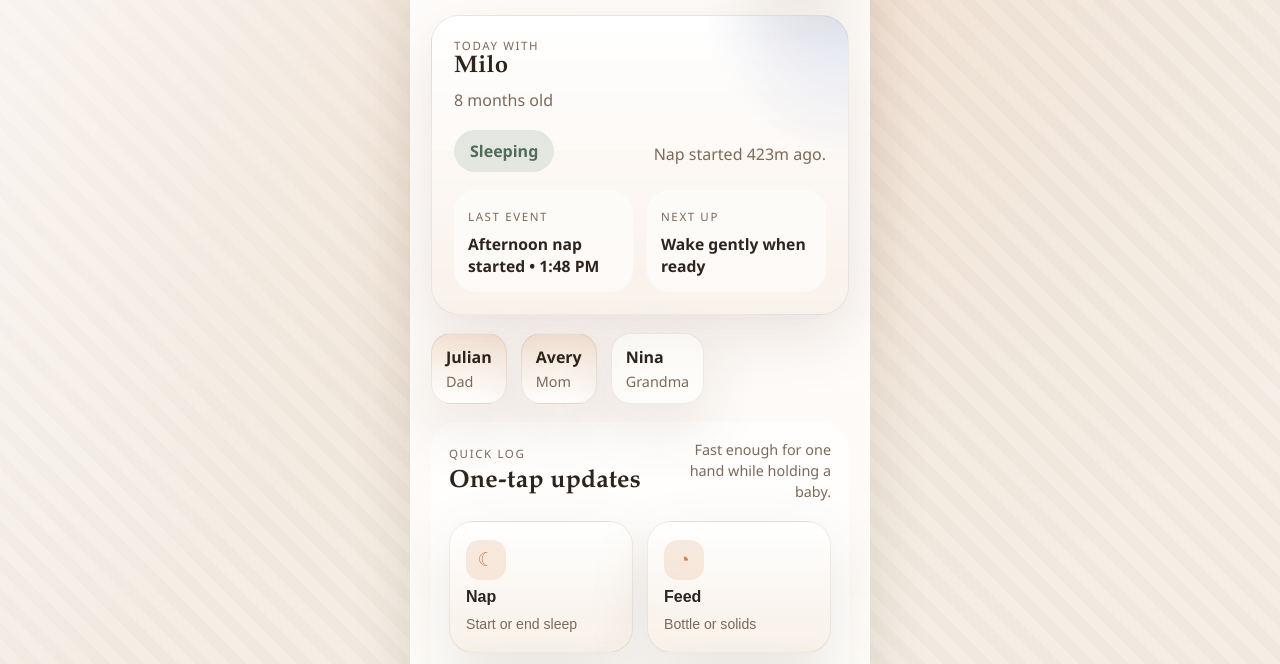
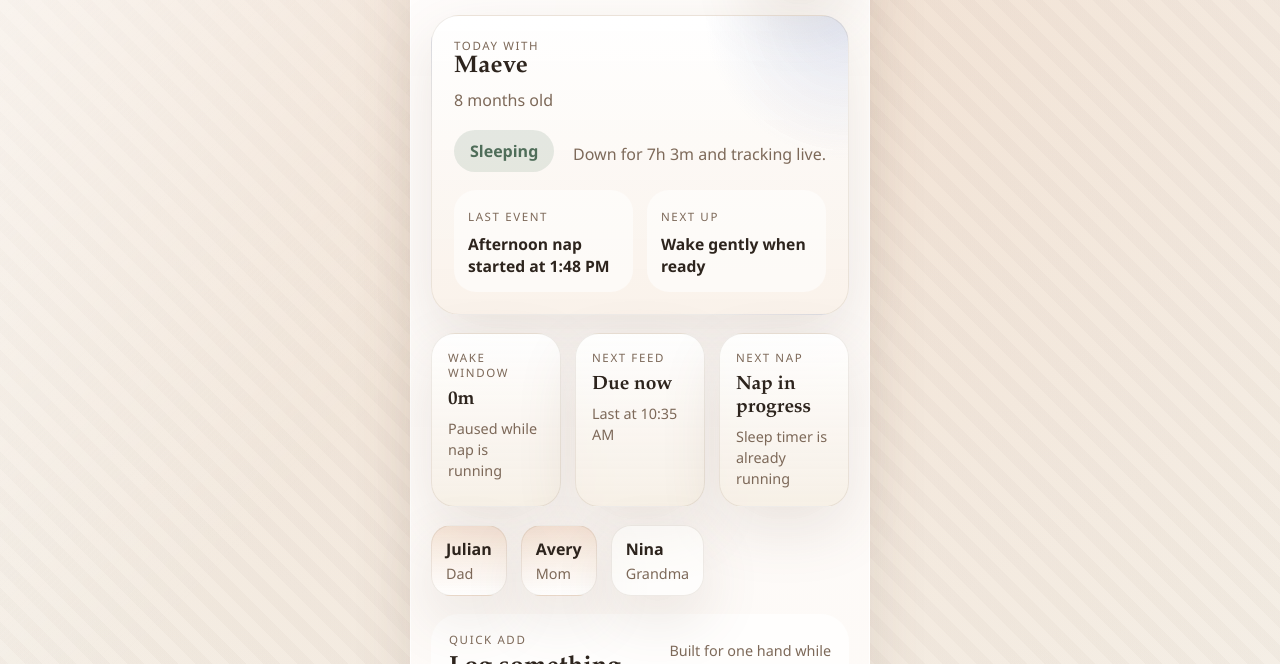
Before and after one commit to jharding105-boop/little-rhythm, a plain HTML site: page index.html in a window 1280 px wide. Shown: the part 128-792 px from the top of the page. Drawn offline with Linux system fonts and the light colour scheme.

Commit message:
Add files via upload

```diff
--- a/app.js
+++ b/app.js
@@ -27,16 +27,19 @@ const awakeState = document.getElementById("awake-state");
 const heroSummary = document.getElementById("hero-summary");
 const lastEvent = document.getElementById("last-event");
 const nextEvent = document.getElementById("next-event");
+const focusGrid = document.getElementById("focus-grid");
 const caregiverRow = document.getElementById("caregiver-row");
 const actionGrid = document.getElementById("action-grid");
 const statsGrid = document.getElementById("stats-grid");
 const timelineCaption = document.getElementById("timeline-caption");
 const timelineList = document.getElementById("timeline-list");
 const insightsList = document.getElementById("insights-list");
+const routineList = document.getElementById("routine-list");
 const notesList = document.getElementById("notes-list");
 
 const actionTemplate = document.getElementById("action-template");
 const statTemplate = document.getElementById("stat-template");
+const focusTemplate = document.getElementById("focus-template");
 const timelineTemplate = document.getElementById("timeline-template");
 const stackItemTemplate = document.getElementById("stack-item-template");
 
@@ -101,10 +104,11 @@ function renderActions() {
 
   payload.quickActions.forEach((action) => {
     const button = actionTemplate.content.firstElementChild.cloneNode(true);
+    const actionCopy = getActionCopy(action);
     button.dataset.action = action.id;
     button.querySelector(".action-icon").textContent = action.icon;
-    button.querySelector(".action-title").textContent = action.title;
-    button.querySelector(".action-detail").textContent = action.detail;
+    button.querySelector(".action-title").textContent = actionCopy.title;
+    button.querySelector(".action-detail").textContent = actionCopy.detail;
     button.addEventListener("click", () => handleQuickAction(action.id));
     actionGrid.appendChild(button);
   });
@@ -231,22 +235,25 @@ function renderApp() {
   const latest = sortedTimeline[0];
   const metrics = buildMetrics(sortedTimeline);
   const currentlySleeping = Boolean(state.activeSleepStart);
-  const nextRhythm = currentlySleeping ? "Wake gently when ready" : payload.upcoming[0] || "No upcoming routine";
+  const nextRhythm = currentlySleeping ? "Wake gently when ready" : metrics.nextSleepText;
 
   awakeState.textContent = currentlySleeping ? "Sleeping" : "Awake";
   awakeState.classList.toggle("is-sleeping", currentlySleeping);
   heroSummary.textContent = currentlySleeping
-    ? `Nap started ${formatRelativeTime(state.activeSleepStart)}.`
-    : `${metrics.totalSleep} total sleep so far with ${metrics.feedCount} feeds logged today.`;
-  lastEvent.textContent = latest ? `${latest.title} • ${formatDisplayTime(latest.time)}` : "No entries yet";
+    ? `Down for ${formatRelativeDuration(state.activeSleepStart)} and tracking live.`
+    : `${metrics.currentWakeWindow} awake so far. ${metrics.nextFeedText} next feels about right.`;
+  lastEvent.textContent = latest ? `${latest.title} at ${formatDisplayTime(latest.time)}` : "No entries yet";
   nextEvent.textContent = nextRhythm;
   timelineCaption.textContent = currentlySleeping
     ? "Shared live sleep session is running."
-    : `Last sync from ${getActiveCaregiver()}.`;
+    : `Most recent update from ${latest?.caregiver || getActiveCaregiver()}.`;
 
+  renderActions();
+  renderFocus(metrics);
   renderStats(metrics);
   renderTimeline(sortedTimeline);
   renderInsights(metrics, currentlySleeping);
+  renderRoutine();
   renderNotes(sortedTimeline);
 }
 
@@ -254,10 +261,10 @@ function renderStats(metrics) {
   statsGrid.innerHTML = "";
 
   const cards = [
-    { label: "Sleep today", value: metrics.totalSleep, detail: `${metrics.napCount} naps logged` },
-    { label: "Feeds", value: String(metrics.feedCount), detail: metrics.lastFeedText },
-    { label: "Diapers", value: String(metrics.diaperCount), detail: metrics.lastDiaperText },
-    { label: "Longest wake window", value: metrics.longestWakeWindow, detail: "Based on today's entries" },
+    { label: "Day sleep", value: metrics.totalSleep, detail: `${metrics.napCount} naps tracked today` },
+    { label: "Feeds today", value: String(metrics.feedCount), detail: metrics.lastFeedText },
+    { label: "Diapers today", value: String(metrics.diaperCount), detail: metrics.lastDiaperText },
+    { label: "Longest wake window", value: metrics.longestWakeWindow, detail: "Across completed naps today" },
   ];
 
   cards.forEach((card) => {
@@ -266,6 +273,36 @@ function renderStats(metrics) {
     node.querySelector(".stat-value").textContent = card.value;
     node.querySelector(".stat-detail").textContent = card.detail;
     statsGrid.appendChild(node);
+  });
+}
+
+function renderFocus(metrics) {
+  focusGrid.innerHTML = "";
+
+  const cards = [
+    {
+      label: "Wake window",
+      value: metrics.currentWakeWindow,
+      detail: state.activeSleepStart ? "Paused while nap is running" : "Since the last completed nap",
+    },
+    {
+      label: "Next feed",
+      value: metrics.nextFeedText,
+      detail: metrics.lastFeedText,
+    },
+    {
+      label: "Next nap",
+      value: metrics.nextSleepText,
+      detail: state.activeSleepStart ? "Sleep timer is already running" : "Based on today's rhythm",
+    },
+  ];
+
+  cards.forEach((card) => {
+    const node = focusTemplate.content.firstElementChild.cloneNode(true);
+    node.querySelector(".focus-label").textContent = card.label;
+    node.querySelector(".focus-value").textContent = card.value;
+    node.querySelector(".focus-detail").textContent = card.detail;
+    focusGrid.appendChild(node);
   });
 }
 
@@ -308,6 +345,17 @@ function renderInsights(metrics, currentlySleeping) {
   });
 }
 
+function renderRoutine() {
+  routineList.innerHTML = "";
+
+  payload.upcoming.forEach((detail, index) => {
+    const node = stackItemTemplate.content.firstElementChild.cloneNode(true);
+    node.querySelector(".stack-title").textContent = index === 0 ? "Coming up soon" : `Later today`;
+    node.querySelector(".stack-detail").textContent = detail;
+    routineList.appendChild(node);
+  });
+}
+
 function renderNotes(entries) {
   notesList.innerHTML = "";
 
@@ -337,6 +385,8 @@ function buildMetrics(entries) {
   const lastFeed = feedEntries[0];
   const lastDiaper = diaperEntries[0];
   const totalSleepMinutes = sleepEntries.reduce((sum, entry) => sum + entry.durationMinutes, 0);
+  const nextFeedMinutes = lastFeed ? minutesSince(lastFeed.time) : null;
+  const wakeWindowMinutes = computeCurrentWakeWindowMinutes(entries);
 
   return {
     totalSleep: totalSleepMinutes ? formatDuration(totalSleepMinutes) : "0m",
@@ -345,22 +395,24 @@ function buildMetrics(entries) {
     diaperCount: diaperEntries.length,
     lastFeedText: lastFeed ? `Last at ${formatDisplayTime(lastFeed.time)}` : "No feeds logged",
     lastDiaperText: lastDiaper ? `Last at ${formatDisplayTime(lastDiaper.time)}` : "No diapers logged",
-    currentWakeWindow: computeCurrentWakeWindow(entries),
+    currentWakeWindow: wakeWindowMinutes === null ? "Not enough data" : formatDuration(wakeWindowMinutes),
     longestWakeWindow: computeLongestWakeWindow(entries),
+    nextFeedText: buildNextFeedText(nextFeedMinutes),
+    nextSleepText: buildNextSleepText(wakeWindowMinutes),
   };
 }
 
-function computeCurrentWakeWindow(entries) {
+function computeCurrentWakeWindowMinutes(entries) {
   if (state.activeSleepStart) {
-    return "0m";
+    return 0;
   }
 
   const lastSleep = entries.find((entry) => entry.type === "sleep" && entry.endedAt);
   if (!lastSleep) {
-    return "Not enough data";
+    return null;
   }
 
-  return formatDuration(Math.max(1, Math.round((Date.now() - new Date(lastSleep.endedAt).getTime()) / 60000)));
+  return Math.max(1, Math.round((Date.now() - new Date(lastSleep.endedAt).getTime()) / 60000));
 }
 
 function computeLongestWakeWindow(entries) {
@@ -388,6 +440,20 @@ function updateClock() {
     minute: "2-digit",
     timeZone: payload.timezone || "America/New_York",
   }).format(new Date());
+}
+
+function getActionCopy(action) {
+  if (action.id === "sleep" && state.activeSleepStart) {
+    return {
+      title: "End nap",
+      detail: `Running ${formatRelativeDuration(state.activeSleepStart)}`,
+    };
+  }
+
+  return {
+    title: action.title,
+    detail: action.detail,
+  };
 }
 
 function isSameTrackerDay(entry) {
@@ -437,6 +503,46 @@ function formatDuration(totalMinutes) {
   return minutes ? `${hours}h ${minutes}m` : `${hours}h`;
 }
 
+function minutesSince(value) {
+  return Math.max(1, Math.round((Date.now() - new Date(value).getTime()) / 60000));
+}
+
+function buildNextFeedText(minutes) {
+  if (minutes === null) {
+    return "Follow hunger cues";
+  }
+
+  if (minutes < 120) {
+    return "Not soon";
+  }
+
+  if (minutes < 180) {
+    return "Within the hour";
+  }
+
+  return "Due now";
+}
+
+function buildNextSleepText(wakeWindowMinutes) {
+  if (state.activeSleepStart) {
+    return "Nap in progress";
+  }
+
+  if (wakeWindowMinutes === null) {
+    return "Watch sleepy cues";
+  }
+
+  if (wakeWindowMinutes < 90) {
+    return "Probably later";
+  }
+
+  if (wakeWindowMinutes < 150) {
+    return "Within the hour";
+  }
+
+  return "Due soon";
+}
+
 function createId(prefix) {
   return `${prefix}-${Date.now()}`;
 }
--- a/baby-data.js
+++ b/baby-data.js
@@ -2,7 +2,7 @@ window.BABY_TRACKER_PAYLOAD = {
   appName: "Little Rhythm",
   timezone: "America/New_York",
   child: {
-    name: "Milo",
+    name: "Maeve",
     ageLabel: "8 months old",
   },
   caregivers: [
@@ -78,7 +78,7 @@ window.BABY_TRACKER_PAYLOAD = {
     },
   ],
   upcoming: [
-    "Offer solids around 3:45 PM if he wakes in a good mood.",
+    "Offer solids around 3:45 PM if she wakes in a good mood.",
     "Try a stroller walk before dinner if the wake window runs long.",
     "Bath and pajamas usually start around 6:50 PM.",
   ],
--- a/index.html
+++ b/index.html
@@ -42,15 +42,17 @@
           </div>
         </section>
 
+        <section class="focus-grid" id="focus-grid" aria-label="Right now"></section>
+
         <section class="caregiver-row" id="caregiver-row" aria-label="Caregivers"></section>
 
         <section class="quick-panel">
           <div class="section-heading">
             <div>
-              <p class="eyebrow">Quick log</p>
-              <h2>One-tap updates</h2>
+              <p class="eyebrow">Quick add</p>
+              <h2>Log something fast</h2>
             </div>
-            <p class="section-note">Fast enough for one hand while holding a baby.</p>
+            <p class="section-note">Built for one hand while the other is holding the baby.</p>
           </div>
           <div class="action-grid" id="action-grid"></div>
         </section>
@@ -61,7 +63,7 @@
           <div class="section-heading">
             <div>
               <p class="eyebrow">Today</p>
-              <h2>Daily timeline</h2>
+              <h2>Activity log</h2>
             </div>
             <p id="timeline-caption" class="section-note">Shared between caregivers.</p>
           </div>
@@ -72,8 +74,8 @@
           <article class="panel">
             <div class="section-heading">
               <div>
-                <p class="eyebrow">Patterns</p>
-                <h2>What stands out</h2>
+                <p class="eyebrow">At a glance</p>
+                <h2>What to notice</h2>
               </div>
             </div>
             <div id="insights-list" class="stack-list"></div>
@@ -82,8 +84,18 @@
           <article class="panel">
             <div class="section-heading">
               <div>
+                <p class="eyebrow">Next up</p>
+                <h2>Care plan</h2>
+              </div>
+            </div>
+            <div id="routine-list" class="stack-list"></div>
+          </article>
+
+          <article class="panel">
+            <div class="section-heading">
+              <div>
                 <p class="eyebrow">Notes</p>
-                <h2>Caregiver log</h2>
+                <h2>Care notes</h2>
               </div>
             </div>
             <div id="notes-list" class="stack-list"></div>
@@ -108,6 +120,14 @@
       </article>
     </template>
 
+    <template id="focus-template">
+      <article class="focus-card">
+        <p class="focus-label"></p>
+        <strong class="focus-value"></strong>
+        <p class="focus-detail"></p>
+      </article>
+    </template>
+
     <template id="timeline-template">
       <article class="timeline-item">
         <div class="timeline-dot" aria-hidden="true"></div>
@@ -128,7 +148,7 @@
       </article>
     </template>
 
-    <script src="./schedule-data.js"></script>
+    <script src="./baby-data.js"></script>
     <script src="./app.js"></script>
   </body>
 </html>
--- a/styles.css
+++ b/styles.css
@@ -71,6 +71,7 @@ body::before {
 .hero-meta,
 .section-heading,
 .timeline-content,
+.focus-grid,
 .caregiver-row,
 .action-grid,
 .stats-grid,
@@ -130,6 +131,7 @@ h1 {
 
 .time-pill,
 .hero-card,
+.focus-card,
 .caregiver-chip,
 .action-card,
 .stat-card,
@@ -195,6 +197,41 @@ h1 {
 
 .hero-meta {
   margin-top: 18px;
+}
+
+.focus-grid {
+  margin-top: 18px;
+  display: grid;
+  grid-template-columns: repeat(3, minmax(0, 1fr));
+}
+
+.focus-card {
+  padding: 16px;
+  border-radius: 24px;
+  background:
+    linear-gradient(180deg, rgba(255, 255, 255, 0.9), rgba(245, 237, 226, 0.82));
+}
+
+.focus-label {
+  margin: 0;
+  text-transform: uppercase;
+  letter-spacing: 0.14em;
+  font-size: 0.72rem;
+  color: var(--muted);
+}
+
+.focus-value {
+  display: block;
+  margin-top: 8px;
+  font-family: "Iowan Old Style", "Palatino Linotype", serif;
+  font-size: 1.2rem;
+}
+
+.focus-detail {
+  margin-top: 8px;
+  color: var(--muted);
+  line-height: 1.45;
+  font-size: 0.9rem;
 }
 
 .meta-chip {
@@ -270,7 +307,7 @@ h1 {
 .action-card {
   cursor: pointer;
   display: grid;
-  gap: 8px;
+  gap: 10px;
   padding: 18px 16px;
   border-radius: 24px;
   background:
@@ -299,7 +336,7 @@ h1 {
 }
 
 .action-title {
-  font-size: 1rem;
+  font-size: 1.02rem;
 }
 
 .action-detail {
@@ -463,6 +500,7 @@ h1 {
   }
 
   .action-grid,
+  .focus-grid,
   .stats-grid {
     grid-template-columns: 1fr;
   }
```
